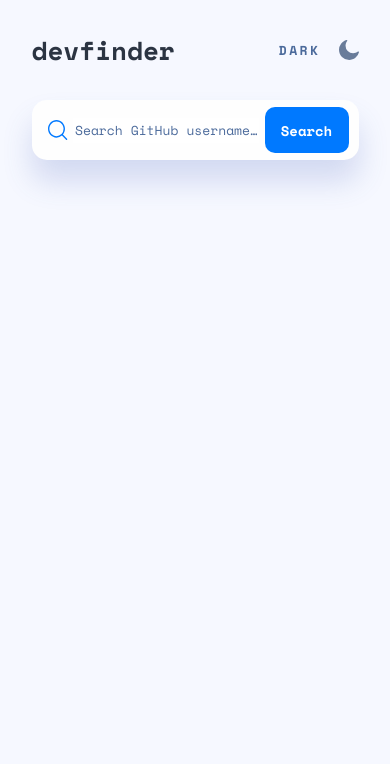
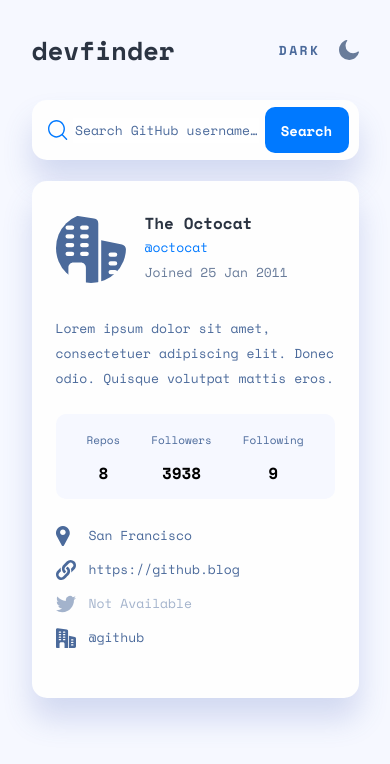
Before and after one commit to erwinruiz/github-user-search-app, a React (Create React App) app: page / in a window 390 px wide. Shown: the top 764 px of the page. Built offline with nearby package versions, Linux system fonts and the light colour scheme.

Commit message:
Add profile component (mobile design 375px)

```diff
--- a/src/App.tsx
+++ b/src/App.tsx
@@ -1,5 +1,6 @@
 import { Fragment } from "react";
 import Header from "./Components/Header";
+import Profile from "./Components/Profile";
 import Search from "./Components/Search";
 
 function App() {
@@ -7,6 +8,7 @@
     <Fragment>
       <Header />
       <Search />
+      <Profile />
     </Fragment>
   );
 }
--- /dev/null
+++ b/src/Components/Profile.module.css
@@ -0,0 +1,88 @@
+.container {
+  max-width: 32.7rem;
+  height: 51.7rem;
+  background-color: var(--light-six);
+  margin: 0 auto;
+  padding: 3.2rem 2.4rem;
+  border-radius: 1.5rem;
+  display: flex;
+  flex-direction: column;
+  box-shadow: 0 2.1rem 3rem var(--box-shadow);
+}
+.user-data {
+  height: 7rem;
+  display: flex;
+  align-items: center;
+  column-gap: 1.9rem;
+  margin-bottom: 3.3rem;
+}
+.user-data img {
+  height: 7rem;
+  width: 7rem;
+  border-radius: 50%;
+}
+.user-data h3 {
+  font-weight: 700;
+  color: var(--light-four);
+}
+.user-data .username,
+.user-data .date-joined {
+  font-size: 1.3rem;
+}
+.user-data .username {
+  color: var(--light-one);
+}
+.user-data .date-joined {
+  color: var(--light-two);
+}
+.text-content {
+  font-size: 1.3rem;
+  color: var(--light-three);
+  margin-bottom: 2.3rem;
+}
+.stats {
+  background-color: var(--light-five);
+  border-radius: 1rem;
+  display: flex;
+  justify-content: space-evenly;
+  align-items: center;
+  height: 8.5rem;
+  margin-bottom: 2.4rem;
+}
+.stats .stat {
+  height: 4.8rem;
+  display: flex;
+  flex-direction: column;
+  align-items: center;
+  justify-content: center;
+  row-gap: 0.8rem;
+}
+.stats .stat .title {
+  font-size: 1.1rem;
+  color: var(--light-three);
+}
+.stats .stat .total {
+  font-size: 1.6rem;
+  font-weight: 700;
+  color: var(--light-fours);
+}
+.links {
+  display: flex;
+  flex-direction: column;
+  row-gap: 0.9rem;
+}
+.links .link {
+  display: flex;
+  align-items: center;
+  column-gap: 1.3rem;
+}
+.links div:first-child p {
+  margin-left: 0.6rem;
+}
+.links .link p {
+  font-size: 1.3rem;
+  color: var(--light-three);
+}
+.link-not-available {
+  opacity: 0.5;
+}
--- /dev/null
+++ b/src/Components/Profile.tsx
@@ -0,0 +1,54 @@
+import classes from "./Profile.module.css";
+
+function Profile() {
+  return (
+    <main className={classes.container}>
+      <div className={classes["user-data"]}>
+        <img src="./assets/icon-company.svg" alt="User" />
+        <div>
+          <h3>The Octocat</h3>
+          <p className={classes.username}>@octocat</p>
+          <p className={classes["date-joined"]}>Joined 25 Jan 2011</p>
+        </div>
+      </div>
+      <p className={classes["text-content"]}>
+        Lorem ipsum dolor sit amet, consectetuer adipiscing elit. Donec odio.
+        Quisque volutpat mattis eros.
+      </p>
+      <div className={classes.stats}>
+        <div className={classes.stat}>
+          <p className={classes.title}>Repos</p>
+          <p className={classes.total}>8</p>
+        </div>
+        <div className={classes.stat}>
+          <p className={classes.title}>Followers</p>
+          <p className={classes.total}>3938</p>
+        </div>
+        <div className={classes.stat}>
+          <p className={classes.title}>Following</p>
+          <p className={classes.total}>9</p>
+        </div>
+      </div>
+      <div className={classes.links}>
+        <div className={classes.link}>
+          <img src="./assets/icon-location.svg" alt="Location" />
+          <p>San Francisco</p>
+        </div>
+        <div className={classes.link}>
+          <img src="./assets/icon-website.svg" alt="Website" />
+          <p>https://github.blog</p>
+        </div>
+        <div className={`${classes.link} ${classes["link-not-available"]}`}>
+          <img src="./assets/icon-twitter.svg" alt="Twitter" />
+          <p>Not Available</p>
+        </div>
+        <div className={classes.link}>
+          <img src="./assets/icon-company.svg" alt="Company" />
+          <p>@github</p>
+        </div>
+      </div>
+    </main>
+  );
+}
+
+export default Profile;
--- a/src/index.css
+++ b/src/index.css
@@ -68,3 +68,6 @@
   font-size: 1.3rem;
   line-height: 2rem;
 }
+p {
+  margin: 0;
+}
```
